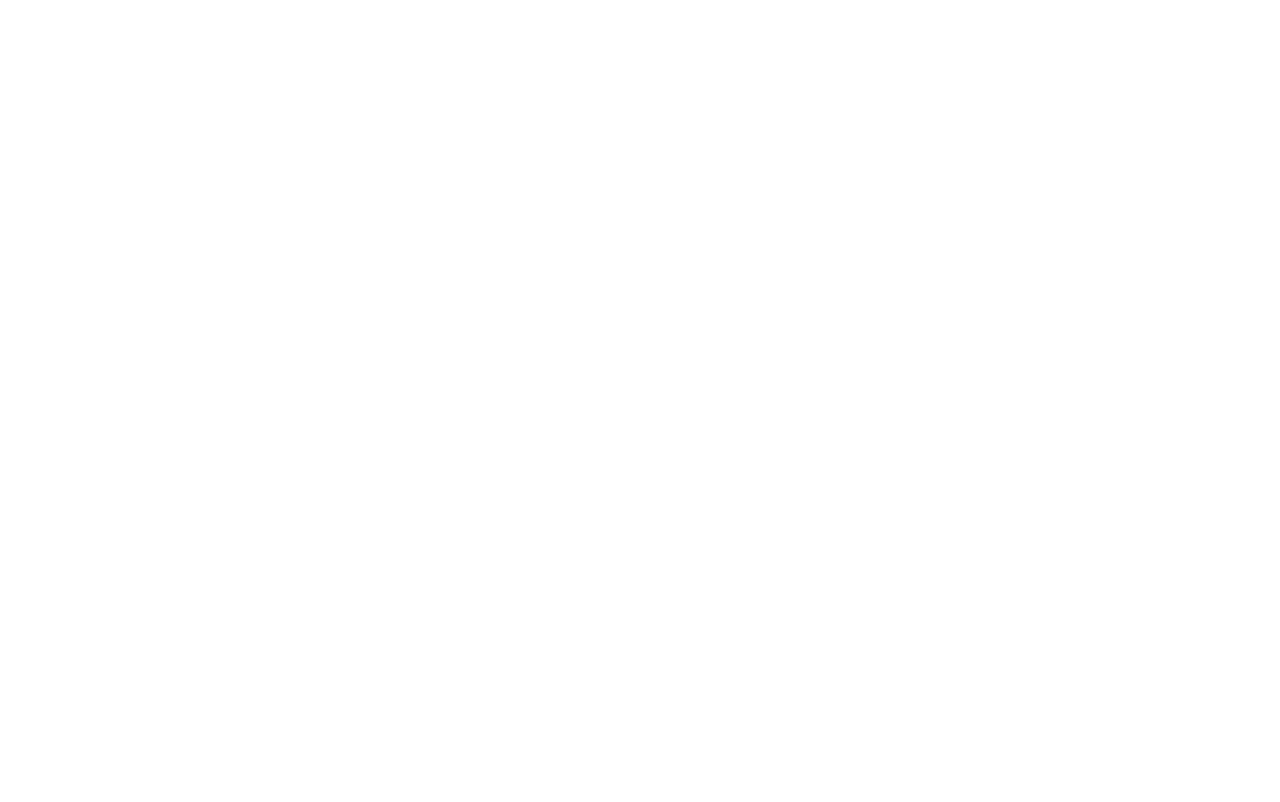
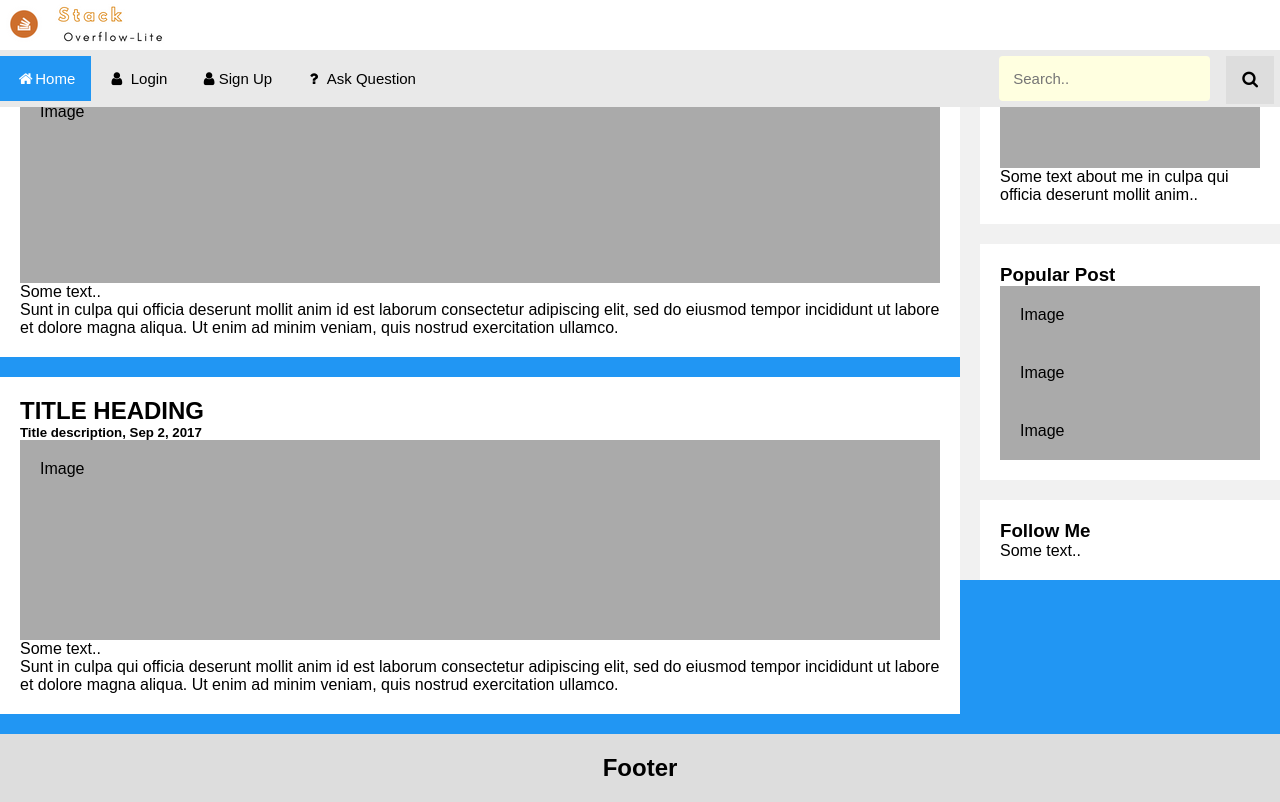
Before and after one commit to akinyeleolat/stack-overflow-lite, a plain HTML site: page UI/index.html in a window 1280 px wide. Drawn offline with Linux system fonts and the light colour scheme.

Commit message:
starting landing pages

```diff
--- /dev/null
+++ b/UI/assets/css/style.css
@@ -0,0 +1,200 @@
+*{
+    box-sizing: border-box;
+    margin:0;
+    padding:0;
+}
+
+body {
+    font-family: Arial;
+    padding: 0;
+    background: #2196F3;
+    margin:0;
+    -webkit-margin-before:0em;
+    -webkit-margin-after:0em;
+}
+
+/* Header/Blog Title */
+.header {
+    padding: 0px;
+    text-align: left;
+    background: white;
+    margin:0;
+}
+.img{
+
+	display:block;
+}
+
+/* Style the top navigation bar */
+.topnav {
+  overflow: hidden;
+  background-color: #e9e9e9;
+  position: fixed; /* Set the navbar to fixed position */
+  top: 0; /* Position the navbar at the top of the page */
+  width: 100%; /* Full width */
+}
+.topnav a {
+  float: left;
+  display: block;
+  color: black;
+  text-align: center;
+  padding: 14px 16px;
+  text-decoration: none;
+  font-size: 15px;
+  margin-top: 6px;
+  margin-bottom: 6px;
+}
+
+.topnav a:hover {
+  background-color: #ddd;
+  color: black;
+}
+
+.topnav a.active {
+  background-color: #2196F3;
+  color: white;
+}
+
+.topnav .search-container {
+  float: right;
+}
+
+.topnav input[type=text] {
+    width: 75%;
+    padding: 14px;
+    border: 1px solid green;
+    border-radius: 4px;
+    box-sizing: border-box;
+    margin-top: 6px;
+    margin-bottom: 6px;
+    background: lightyellow;
+    color: blue;
+  font-size: 15px;
+  border: none;
+}
+
+.topnav .search-container button {
+  float: right;
+  padding: 14px 16px;
+  margin-top: 6px;
+  margin-right: 6px;
+  background: #ddd;
+  font-size: 17px;
+  border: none;
+  cursor: pointer;
+}
+
+.topnav .search-container button:hover {
+  background: #ccc;
+}
+#menu-icon {
+
+	display: hidden;
+	width: 40px;
+	height: 40px;
+	background: #4C8FEC url(../img/menu.png) center;
+
+}
+
+a:hover#menu-icon {
+
+	background-color: #444;
+	border-radius: 4px 4px 0 0;
+
+}
+
+
+@media screen and (max-width: 500px) {
+	.header {
+
+		position: absolute;
+		content: "Stack Overflow Lite";
+
+	}
+	.img{
+
+		position: absolute;
+		display: none;
+
+	}
+
+	#menu-icon {
+
+		display:inline-block;
+
+	}
+  .topnav .search-container {
+    float: none;
+  }
+  .topnav a, .topnav input[type=text], .topnav .search-container button {
+    float: none;
+    display: block;
+    text-align: left;
+    width: 100%;
+    margin: 0;
+    padding: 14px;
+  }
+  .topnav input[type=text] {
+    border: 1px solid #ccc;
+  }
+}
+
+/* Create two unequal columns that floats next to each other */
+/* Left column */
+.leftcolumn {
+    float: left;
+    width: 75%;
+}
+
+/* Right column */
+.rightcolumn {
+    float: left;
+    width: 25%;
+    background-color: #f1f1f1;
+    padding-left: 20px;
+}
+
+/* Fake image */
+.fakeimg {
+    background-color: #aaa;
+    width: 100%;
+    padding: 20px;
+}
+
+/* Add a card effect for articles */
+.card {
+    background-color: white;
+    padding: 20px;
+    margin-top: 20px;
+}
+
+/* Clear floats after the columns */
+.row:after {
+    content: "";
+    display: table;
+    clear: both;
+}
+
+/* Footer */
+.footer {
+    padding: 20px;
+    text-align: center;
+    background: #ddd;
+    margin-top: 20px;
+}
+
+/* Responsive layout - when the screen is less than 800px wide, make the two columns stack on top of each other instead of next to each other */
+@media screen and (max-width: 800px) {
+    .leftcolumn, .rightcolumn {
+        width: 100%;
+        padding: 0;
+    }
+}
+
+/* Responsive layout - when the screen is less than 400px wide, make the navigation links stack on top of each other instead of next to each other */
+@media screen and (max-width: 400px) {
+    .topnav a {
+        float: none;
+        width: 100%;
+    }
+}
--- a/UI/index.html
+++ b/UI/index.html
@@ -1,5 +1,66 @@
-<html>
-<head><title></title></head>
+<!DOCTYPE html>
+<html lang="en">
+<head>
+<title>StackOverflow-lite</title>
+<meta charset="utf-8">
+<meta name="viewport" content="width=device-width, initial-scale=1">
+<link rel="stylesheet" href="https://cdnjs.cloudflare.com/ajax/libs/font-awesome/4.7.0/css/font-awesome.min.css">
+<link rel = "stylesheet" type = "text/css" href = "./assets/css/style.css" />
+</head>
 <body>
+<div class="topnav"><div class="header">
+  <img class="img" src="./assets/img/stack.png"  hspace="0" vspace="0">
+</div>
+<a class="active" href="#home"><i class="fa fa-fw fa-home"></i>Home</a>
+  <a href="#"><i class="fa fa-fw fa-user"></i> Login</a>
+  <a href="#"><i class="fa fa-fw fa-user"></i>Sign Up</a>
+  <a href="#"><i class="fa fa-fw fa-question"></i> Ask Question</a>
+  <div class="search-container">
+    <form>
+      <input type="text" placeholder="Search.." name="search">
+      <button type="submit"><i class="fa fa-search"></i></button>
+    </form>
+  </div>
+</div>
+
+<div class="row">
+  <div class="leftcolumn">
+    <div class="card">
+      <h2>TITLE HEADING</h2>
+      <h5>Title description, Dec 7, 2017</h5>
+      <div class="fakeimg" style="height:200px;">Image</div>
+      <p>Some text..</p>
+      <p>Sunt in culpa qui officia deserunt mollit anim id est laborum consectetur adipiscing elit, sed do eiusmod tempor incididunt ut labore et dolore magna aliqua. Ut enim ad minim veniam, quis nostrud exercitation ullamco.</p>
+    </div>
+    <div class="card">
+      <h2>TITLE HEADING</h2>
+      <h5>Title description, Sep 2, 2017</h5>
+      <div class="fakeimg" style="height:200px;">Image</div>
+      <p>Some text..</p>
+      <p>Sunt in culpa qui officia deserunt mollit anim id est laborum consectetur adipiscing elit, sed do eiusmod tempor incididunt ut labore et dolore magna aliqua. Ut enim ad minim veniam, quis nostrud exercitation ullamco.</p>
+    </div>
+  </div>
+  <div class="rightcolumn">
+    <div class="card">
+      <h2>About Me</h2>
+      <div class="fakeimg" style="height:100px;">Image</div>
+      <p>Some text about me in culpa qui officia deserunt mollit anim..</p>
+    </div>
+    <div class="card">
+      <h3>Popular Post</h3>
+      <div class="fakeimg"><p>Image</p></div>
+      <div class="fakeimg"><p>Image</p></div>
+      <div class="fakeimg"><p>Image</p></div>
+    </div>
+    <div class="card">
+      <h3>Follow Me</h3>
+      <p>Some text..</p>
+    </div>
+  </div>
+</div>
+
+<div class="footer">
+  <h2>Footer</h2>
+</div>
 </body>
 </html>
```
Also changed, not shown: UI/assets/img/Stack.png (added), UI/assets/img/logo.png (added).
